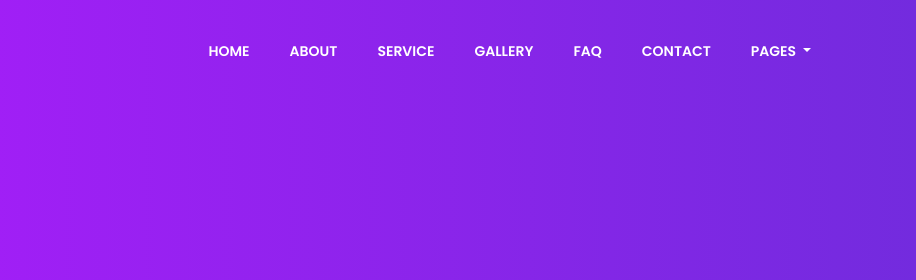
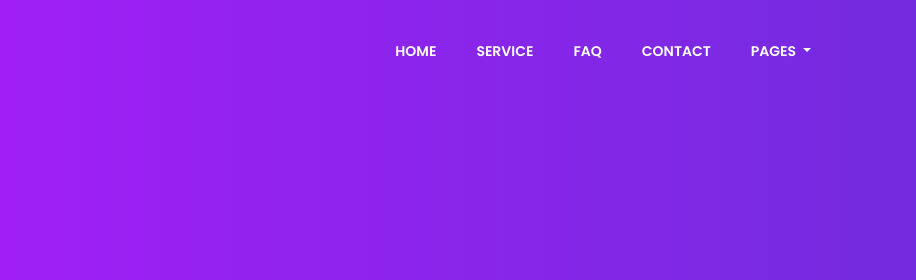
Before and after one commit to KeEbEe123/RideConnect, a plain HTML site: page generic.html in a window 1280 px wide. Shown: the top 280 px of the page, 364-1280 px from the left. Drawn offline with nearby package versions, Linux system fonts and the light colour scheme.

Commit message:
Update generic.html

```diff
--- a/generic.html
+++ b/generic.html
@@ -45,9 +45,7 @@
 							  <div class="collapse navbar-collapse justify-content-end align-items-center" id="navbarSupportedContent">
 							    <ul class="navbar-nav">
 									<li><a href="index.html#home">Home</a></li>
-									<li><a href="index.html#about">About</a></li>
 									<li><a href="index.html#secvice">Service</a></li>
-									<li><a href="index.html#gallery">Gallery</a></li>
 									<li><a href="index.html#faq">Faq</a></li>
 									<li><a href="index.html#contact">Contact</a></li>
 									<!-- Dropdown -->
```
